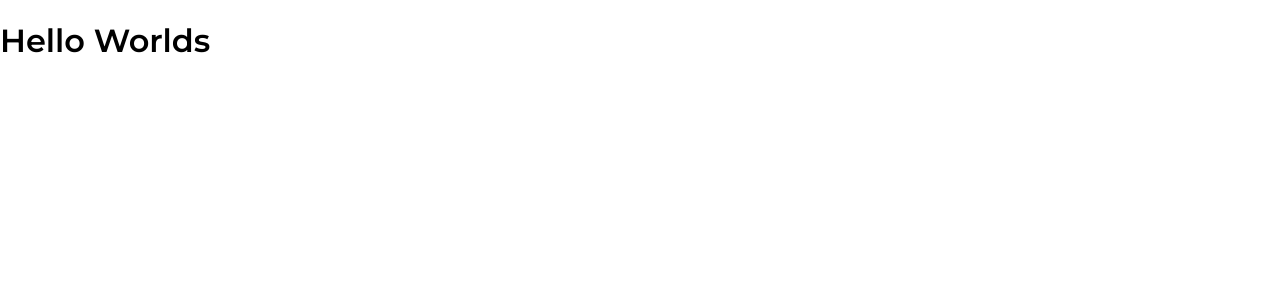
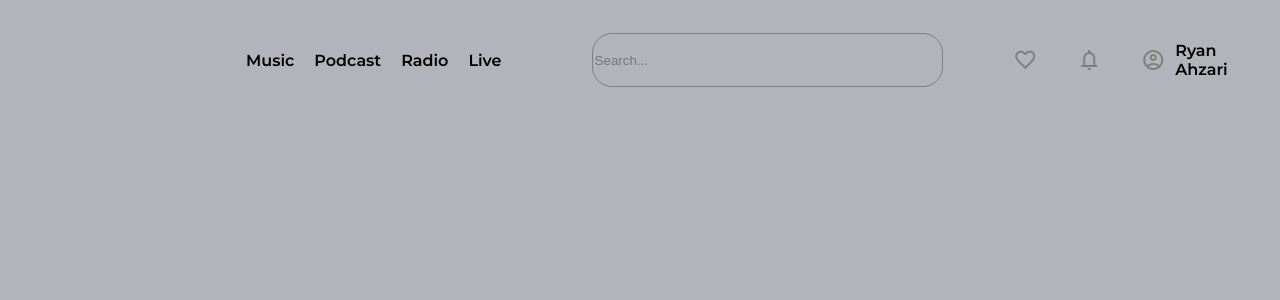
Before and after one commit to okhot/mymusic, a React (Create React App) app: page / in a window 1280 px wide. Shown: the top 300 px of the page. Built offline with nearby package versions, Linux system fonts and the light colour scheme.

Commit message:
navbar created

```diff
--- a/public/index.html
+++ b/public/index.html
@@ -19,6 +19,10 @@
 <link rel="preconnect" href="https://fonts.gstatic.com" crossorigin>
 <link href="https://fonts.googleapis.com/css2?family=Montserrat:wght@100;200;300;400;600&display=swap" rel="stylesheet">
 <link rel="stylesheet" href="https://cdnjs.cloudflare.com/ajax/libs/font-awesome/6.1.2/css/all.min.css">
+
+
+<link rel="stylesheet" href="https://fonts.googleapis.com/css2?family=Material+Symbols+Outlined:opsz,wght,FILL,GRAD@20..48,100..700,0..1,-50..200" />
+
     <!--
       Notice the use of %PUBLIC_URL% in the tags above.
       It will be replaced with the URL of the `public` folder during the build.
--- a/src/Components/NavBar/NavBar.css
+++ b/src/Components/NavBar/NavBar.css
@@ -0,0 +1,49 @@
+.navbar{
+    list-style-type: none;
+    margin: 20px;
+    padding-left: 350px;
+    overflow: hidden;
+    display: flex;
+    justify-self: flex-end;
+    align-items: center;
+    top: 0;
+    width: 80%;
+    height: 10%;
+    background-color:#B3B3BC;
+}
+
+.navbar__link{
+    display: inline;
+    text-decoration: none;
+    color: black;
+    margin: 10px;
+    font-size: 16px;
+    font-weight: bold;
+}
+
+.navbar__link ::-moz-focus-outer{
+    background-color:#002ead;
+    transition: 0.7s;
+}
+
+.navbar__search{
+    width: 400px;
+    height: 50px;
+    border-radius: 20px;
+    margin-left: 80px;
+    background-color: #B3B3BC;
+    border: 1px solid grey;
+    margin-right: 40px;
+}
+
+.navbar__search ::placeholder{
+     text-transform: uppercase;
+}
+
+
+.navbar span{
+    color: grey;
+    justify-content: space-between;
+    margin: 10px;
+    margin-left: 30px;
+}
--- a/src/Components/NavBar/NavBar.js
+++ b/src/Components/NavBar/NavBar.js
@@ -1,10 +1,35 @@
 import React from 'react'
+import { Link } from 'react-router-dom'
+import '../NavBar/NavBar.css'
+
 
 const NavBar = () => {
   return (
-    <div>
-      <h1>Hello Worlds</h1>
+     <section>
+           <div className="navbar">
+            <div className="navbar__links">
+      <Link to='/' className="navbar__link">Music</Link>
+      <Link to='/' className="navbar__link">Podcast</Link>
+      <Link to='/' className="navbar__link">Radio</Link>
+      <Link to='/' className="navbar__link">Live</Link>
+            </div>
+            <input type="text" placeholder="Search..." className="navbar__search" />
+            <span class="material-symbols-outlined">
+                favorite
+            </span>
+
+            <span className="material-symbols-outlined">
+                notifications
+            </span>
+
+            <span className="material-symbols-outlined">
+                account_circle
+            </span>
+            <h4>Ryan Ahzari</h4>
+
     </div>
+
+     </section>
   )
 }
 
--- a/src/index.css
+++ b/src/index.css
@@ -4,5 +4,6 @@ body {
   margin: 0;
   padding: 0;
   font-family:  montserrat;
+  background-color: #B3B3BC;
 
 }
```
